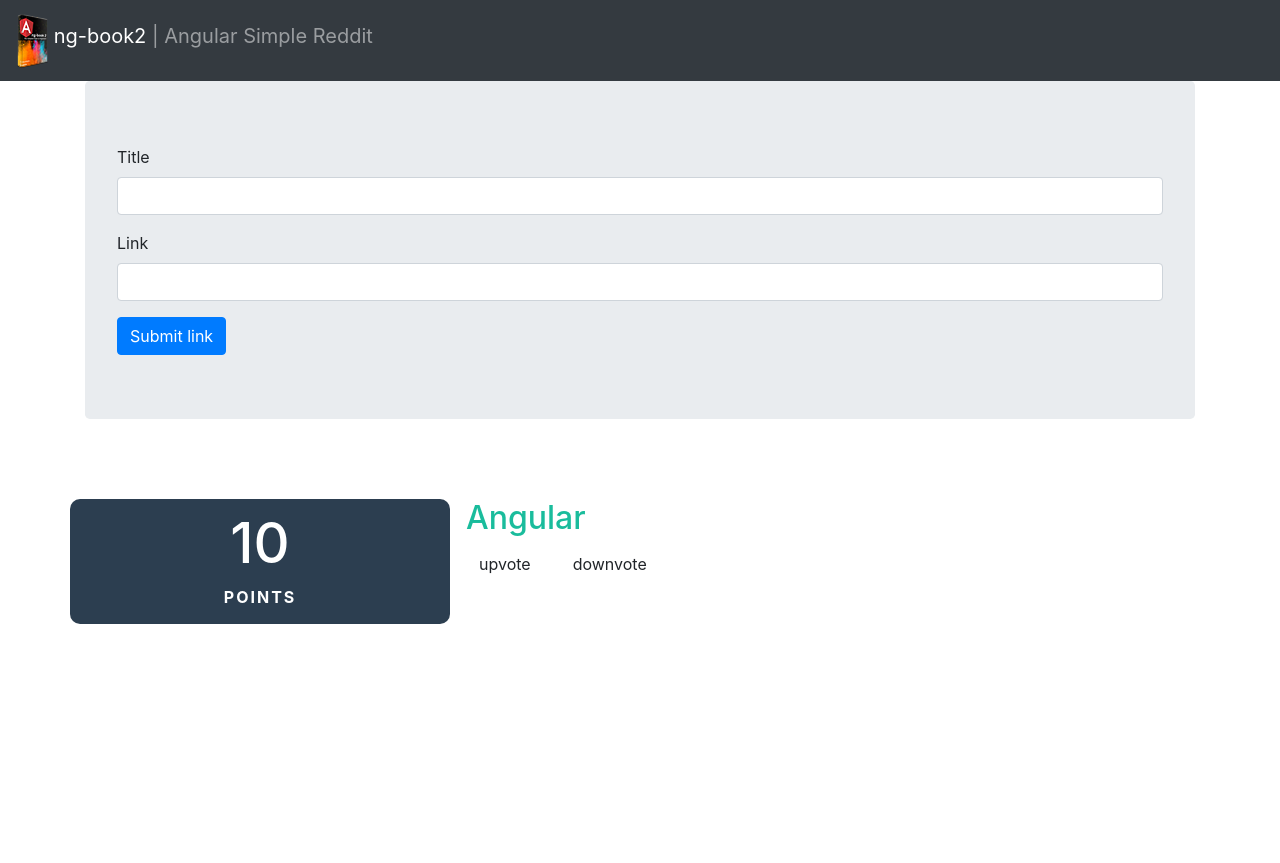
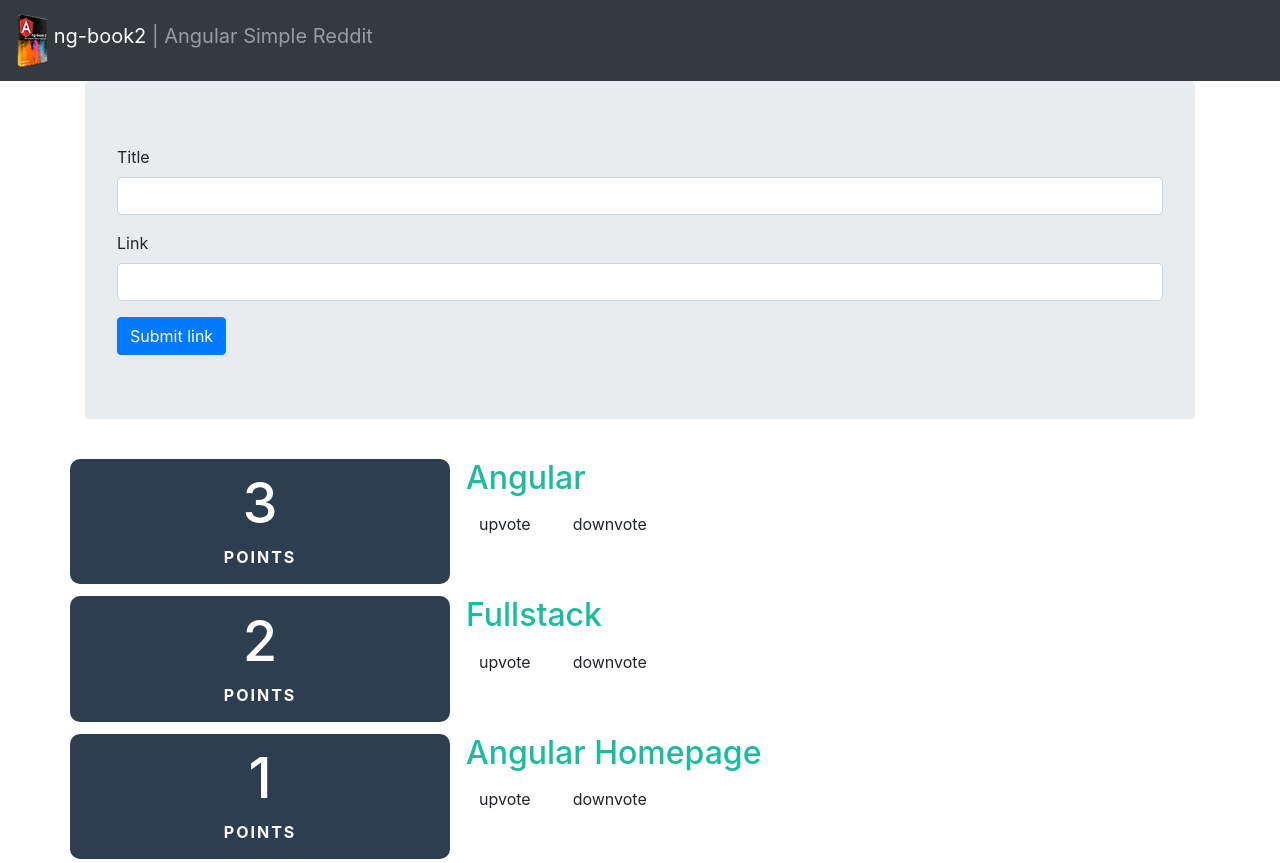
Before and after one commit to leogaab/angular-reddit, an Angular app: page / in a window 1280 px wide. Before the commit the page ends 800 px from the top, so only its background shows below. Built offline with nearby package versions, Linux system fonts and the light colour scheme.

Commit message:
Loop on new articles created

```diff
--- a/src/app/components/add-link-form/add-link-form.component.html
+++ b/src/app/components/add-link-form/add-link-form.component.html
@@ -12,5 +12,5 @@
       <button type="submit" class="btn btn-primary" (click)="addArticle(newTitle, newLink)">Submit link</button>
     </form>
   </div>
-  <app-article></app-article>
+  <app-article *ngFor="let foobar of articles" [article]="foobar" ></app-article>
 </div>
--- a/src/app/components/add-link-form/add-link-form.component.ts
+++ b/src/app/components/add-link-form/add-link-form.component.ts
@@ -1,4 +1,5 @@
 import { Component, OnInit } from '@angular/core';
+import { Article } from '../article/article.model';
 
 @Component({
   selector: 'app-add-link-form',
@@ -6,8 +7,15 @@ import { Component, OnInit } from '@angular/core';
   styleUrls: ['./add-link-form.component.css']
 })
 export class AddLinkFormComponent implements OnInit {
+  articles: Article[];
 
-  constructor() { }
+  constructor() {
+    this.articles = [
+      new Article ('Angular', 'http://angular.io', 3),
+      new Article ('Fullstack', 'http://fullstack.io', 2),
+      new Article ('Angular Homepage', 'http://angular.io', 1)
+    ];
+  }
 
   ngOnInit(): void {
   }
--- a/src/app/components/article/article.component.html
+++ b/src/app/components/article/article.component.html
@@ -1,4 +1,4 @@
-<div class="container mt-5">
+<div class="container mt-2 mb-1">
   <div class="row">
     <div class="col-4 text-center votes">
       <div class="value">
--- a/src/app/components/article/article.component.ts
+++ b/src/app/components/article/article.component.ts
@@ -1,4 +1,4 @@
-import { Component, OnInit, HostBinding } from '@angular/core';
+import { Component, OnInit, HostBinding, Input } from '@angular/core';
 import { Article } from './article.model';
 
 @Component({
@@ -8,15 +8,9 @@ import { Article } from './article.model';
 })
 export class ArticleComponent implements OnInit {
   @HostBinding('attr.class') cssClass = 'row';
-  article: Article;
+  @Input() article: Article;
 
-  constructor() {
-    this.article = new Article(
-      'Angular',
-      'http://angular.io',
-      10
-    );
-  }
+  constructor() {}
 
   ngOnInit(): void {}
 
```
